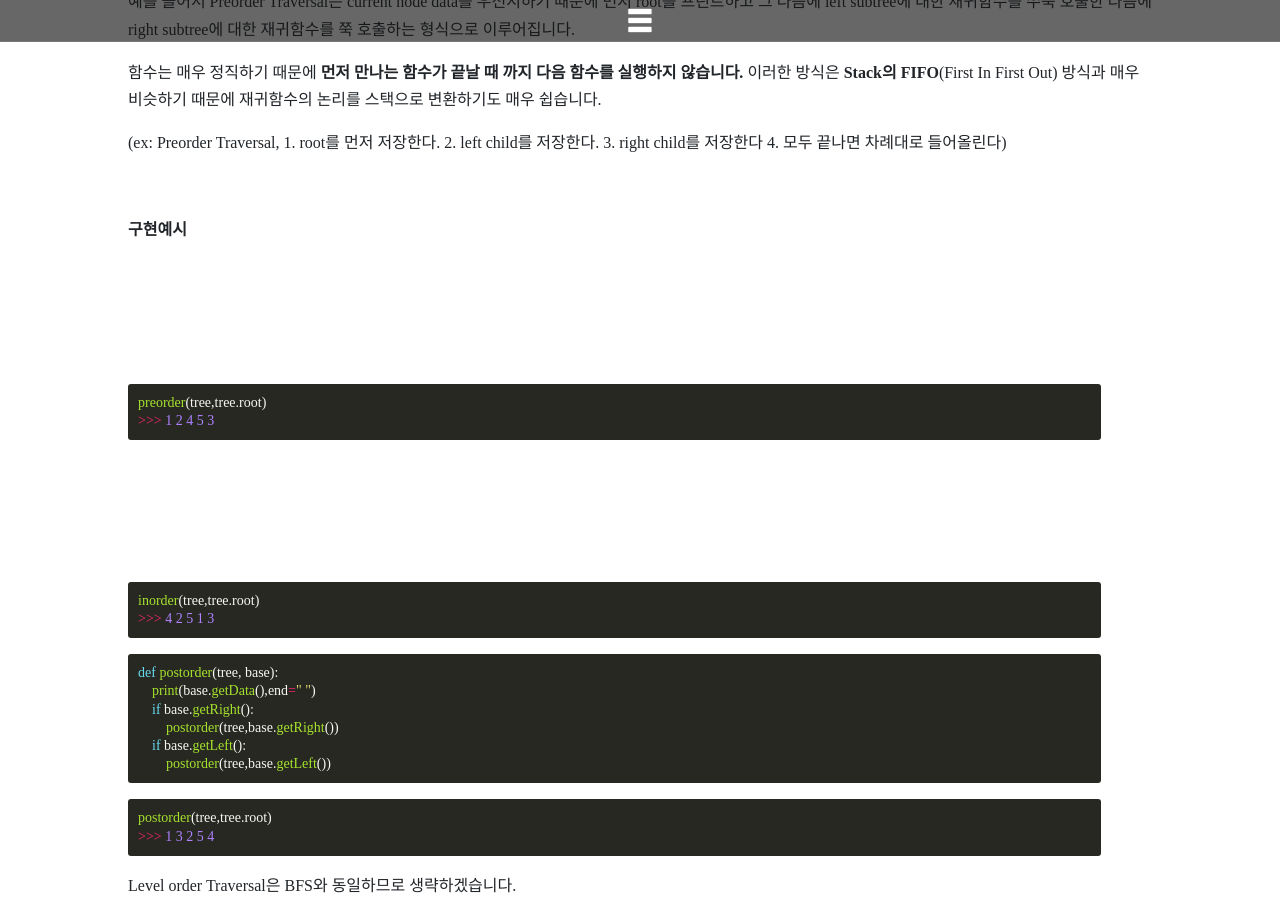
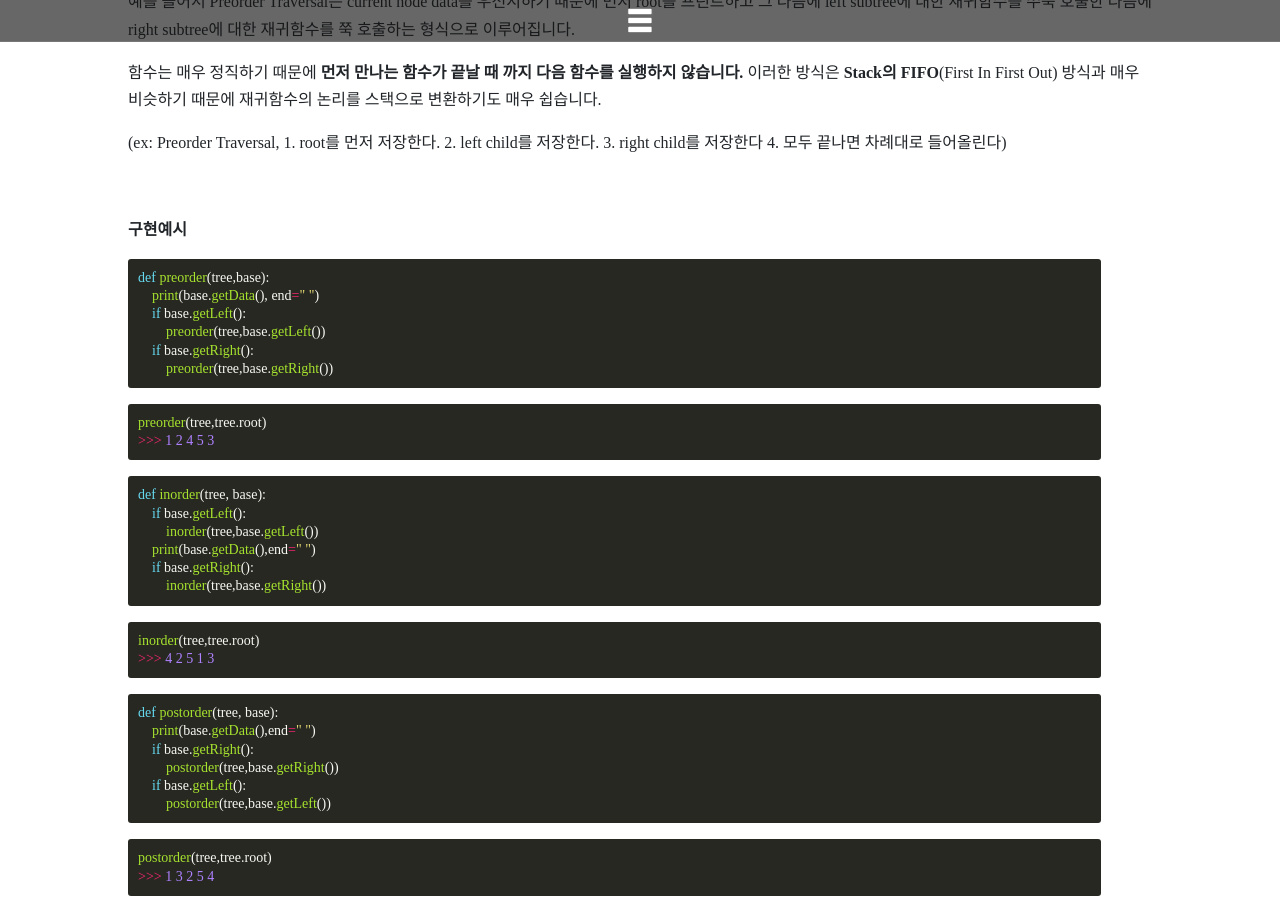
Before and after one commit to DongChanS/DongChanS.github.io, a Jekyll site: the page built from _posts/2019-02-05-26.md, in a window 1280 px wide and 900 px high, scrolled down 8194 px. Built offline with Jekyll 4.4.1, drawn with Linux system fonts in a browser that asks for light colours; nearby versions of some CDN libraries; some web fonts are replaced; comment, search, counter and statistics services are not loaded.

Commit message:
Update 2019-02-05-26.md

````diff
--- a/_posts/2019-02-05-26.md
+++ b/_posts/2019-02-05-26.md
@@ -233,7 +233,7 @@ Binary tree의 좋은 성질을 이용해서 level에 따른 재귀함수를 구
 
 **구현예시**
 
-```PYTHON
+```python
 def preorder(tree,base):
     print(base.getData(), end=" ")
     if base.getLeft():
@@ -247,7 +247,7 @@ preorder(tree,tree.root)
 >>> 1 2 4 5 3
 ```
 
-```PYTHON
+```python
 def inorder(tree, base):
     if base.getLeft():
         inorder(tree,base.getLeft())
````
